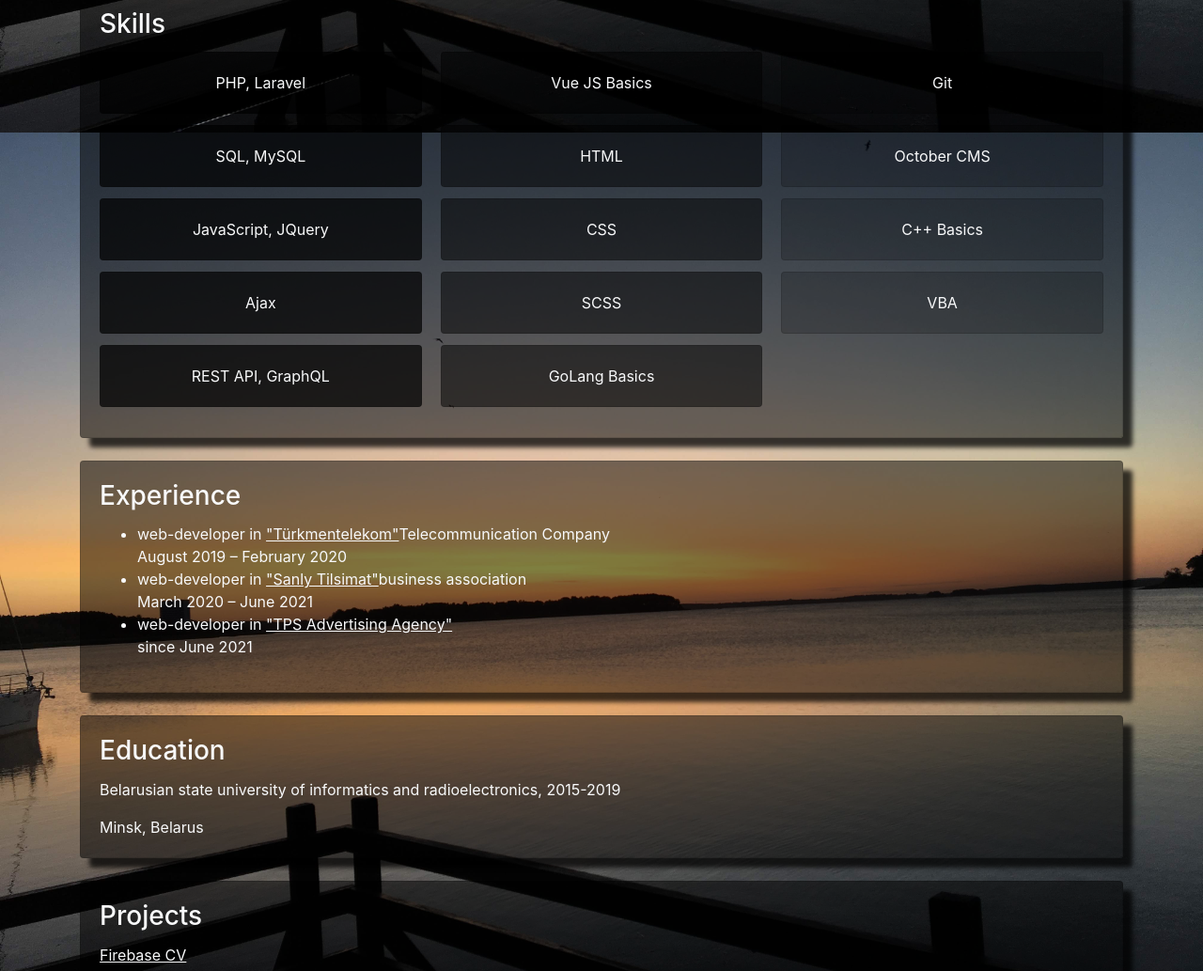
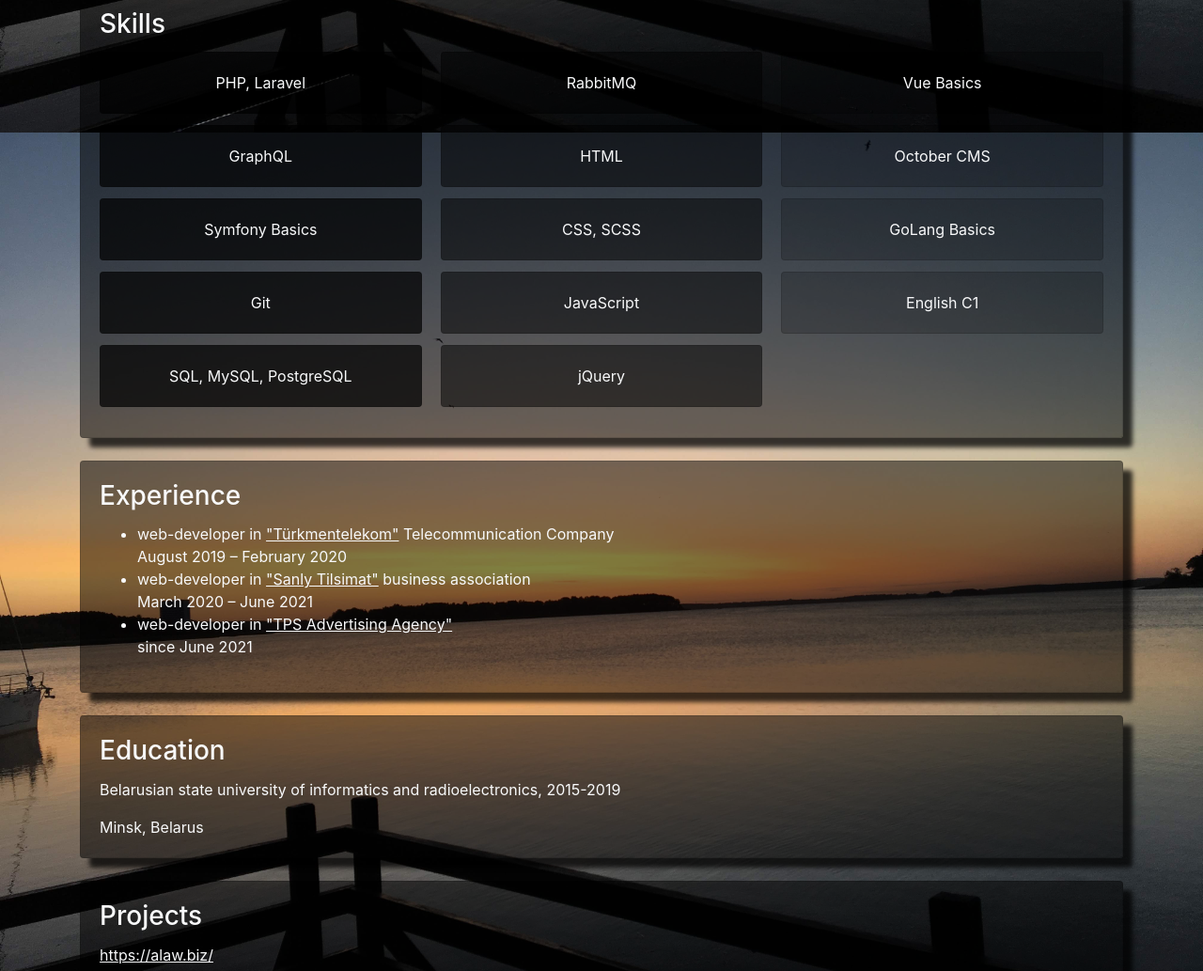
Before and after one commit to saparatayev/rsschool-2019Q1-cv, a plain HTML site: page index.html in a window 1280 px wide. Shown: the part 819-1852 px from the top of the page at 94% size. Drawn offline with Linux system fonts and the light colour scheme.

Commit message:
cv update

```diff
--- a/index.html
+++ b/index.html
@@ -60,27 +60,27 @@
                     </div>
                     <div class="card text-center custom-card-1">
                       <div class="card-body">
-                        <p class="card-text">SQL, MySQL</p>
+                        <p class="card-text">GraphQL</p>
                       </div>
                     </div>
                     <div class="card text-center custom-card-1">
                       <div class="card-body">
-                        <p class="card-text">JavaScript, JQuery</p>
+                        <p class="card-text">Symfony Basics</p>
                       </div>
                     </div>
                     <div class="card text-center custom-card-1">
                       <div class="card-body">
-                        <p class="card-text">Ajax</p>
+                        <p class="card-text">Git</p>
                       </div>
                     </div>
                     <div class="card text-center custom-card-1">
                       <div class="card-body">
-                        <p class="card-text">REST API, GraphQL</p>
+                        <p class="card-text">SQL, MySQL, PostgreSQL</p>
                       </div>
                     </div>
                     <div class="card text-center custom-card">
                       <div class="card-body">
-                        <p class="card-text">Vue JS Basics</p>
+                        <p class="card-text">RabbitMQ</p>
                       </div>
                     </div>
                     <div class="card text-center custom-card">
@@ -90,22 +90,22 @@
                     </div>
                     <div class="card text-center custom-card">
                       <div class="card-body">
-                        <p class="card-text">CSS</p>
+                        <p class="card-text">CSS, SCSS</p>
                       </div>
                     </div>
                     <div class="card text-center custom-card">
                       <div class="card-body">
-                        <p class="card-text">SСSS</p>
+                        <p class="card-text">JavaScript</p>
                       </div>
                     </div>
                     <div class="card text-center custom-card">
                       <div class="card-body">
-                        <p class="card-text">GoLang Basics</p>
+                        <p class="card-text">jQuery</p>
                       </div>
                     </div>
                     <div class="card text-center custom-card-3">
                       <div class="card-body">
-                        <p class="card-text">Git</p>
+                        <p class="card-text">Vue Basics</p>
                       </div>
                     </div>
                     <div class="card text-center custom-card-3">
@@ -115,12 +115,12 @@
                     </div>
                     <div class="card text-center custom-card-3">
                       <div class="card-body">
-                        <p class="card-text">C++ Basics</p>
+                        <p class="card-text">GoLang Basics</p>
                       </div>
                     </div>
                     <div class="card text-center custom-card-3">
                       <div class="card-body">
-                        <p class="card-text">VBA</p>
+                        <p class="card-text">English C1</p>
                       </div>
                     </div>
 
@@ -132,9 +132,9 @@
             <div class="card-body">
                 <h3 class="card-title">Experience</h3>
                 <ul>
-                    <li class="card-text">web-developer in <a class="text-light" href="https://telecom.tm/">"Türkmentelekom"</a>Telecommunication Company<br> August 2019 – February 2020</li>
-                    <li class="card-text">web-developer in <a class="text-light" href="https://st.com.tm/">"Sanly Tilsimat"</a>business association<br> March 2020 – June 2021</li>
-                    <li class="card-text">web-developer in <a class="text-light" href="https://tpsadvertising.com/">"TPS Advertising Agency"</a><br> since June 2021</li>
+                    <li class="card-text">web-developer in <a class="text-light" href="https://telecom.tm/">"Türkmentelekom"</a> Telecommunication Company<br> August 2019 – February 2020</li>
+                    <li class="card-text">web-developer in <a class="text-light" href="https://st.com.tm/">"Sanly Tilsimat"</a> business association<br> March 2020 – June 2021</li>
+                    <li class="card-text">web-developer in <a class="text-light" href="https://tpsadvertising.com/"> "TPS Advertising Agency"</a><br> since June 2021</li>
                 </ul>
             </div>
         </div>
@@ -148,7 +148,6 @@
         <div class="card my-shadow my-4">
             <div class="card-body">
                 <h3 class="card-title">Projects</h3>
-                <p class="card-text"><a target="_blank" class="text-light" href="https://sapar-cv.web.app/">Firebase CV</a></p>
                 <p class="card-text"><a target="_blank" class="text-light" href="https://alaw.biz/">https://alaw.biz/</a></p>
                 <p class="card-text"><a target="_blank" class="text-light" href="https://brandcoll.com.tm/">https://brandcoll.com.tm/</a></p>
                 <p class="card-text"><a target="_blank" class="text-light" href="https://market.turkmenpost.gov.tm/">https://market.turkmenpost.gov.tm/</a></p>
@@ -157,6 +156,9 @@
                 <p class="card-text"><a target="_blank" class="text-light" href="http://garlykkaliy.com.tm/">http://garlykkaliy.com.tm/</a></p>
                 <p class="card-text"><a target="_blank" class="text-light" href="http://maryawtoulag.com.tm/">http://maryawtoulag.com.tm/</a></p>
                 <p class="card-text"><a target="_blank" class="text-light" href="https://tmex.gov.tm/">https://tmex.gov.tm/</a></p>
+                <p class="card-text"><a target="_blank" class="text-light" href="https://tmex.gov.tm/">TMEX Mobile app (backend)</a></p>
+                <p class="card-text"><a target="_blank" class="text-light" href="https://olivemedic.ca/">https://olivemedic.ca</a></p>
+                <p class="card-text"><a target="_blank" class="text-light" href="https://shahsyotag.exchange.gov.tm/">https://shahsyotag.exchange.gov.tm/</a></p>
             </div>
         </div>
         <!-- <div class="card my-shadow my-4">
```
